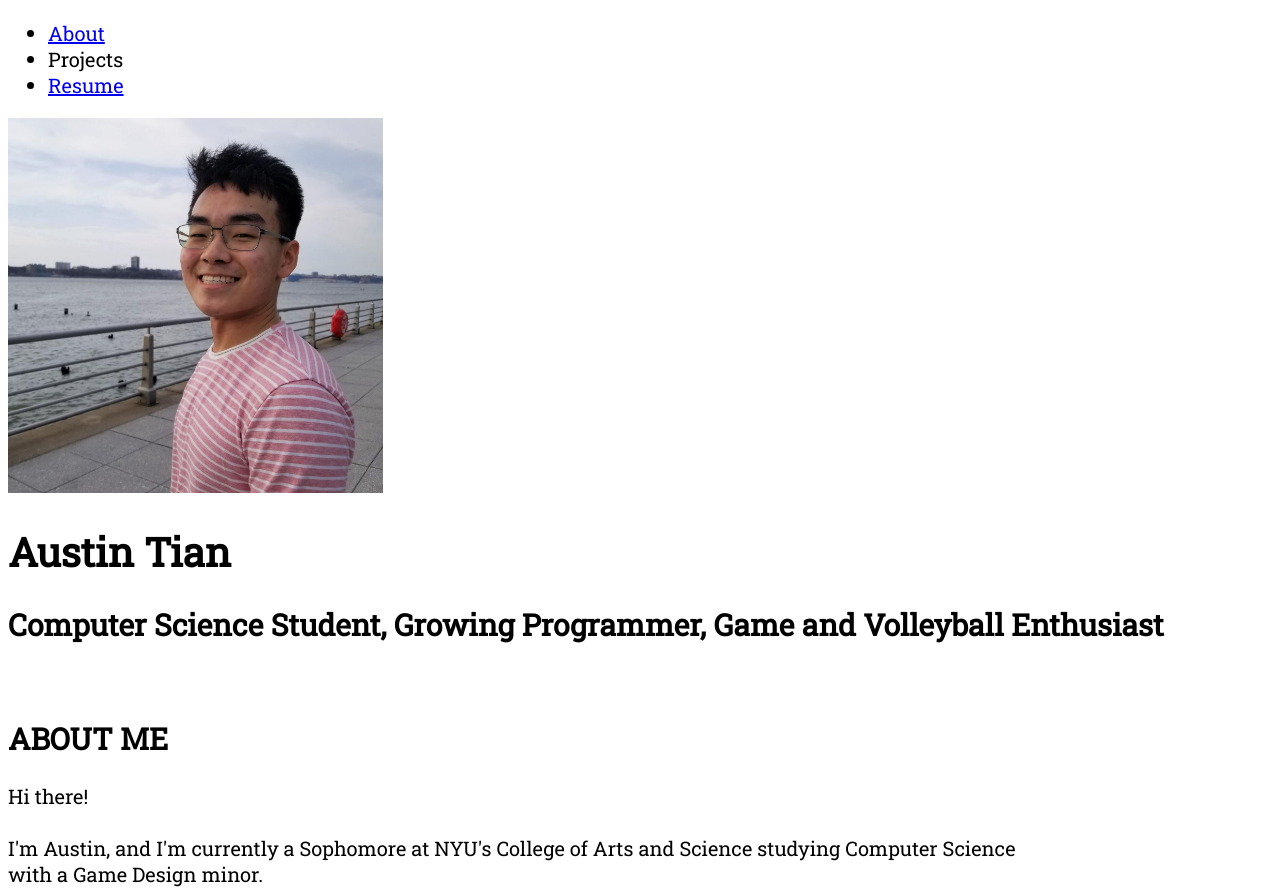
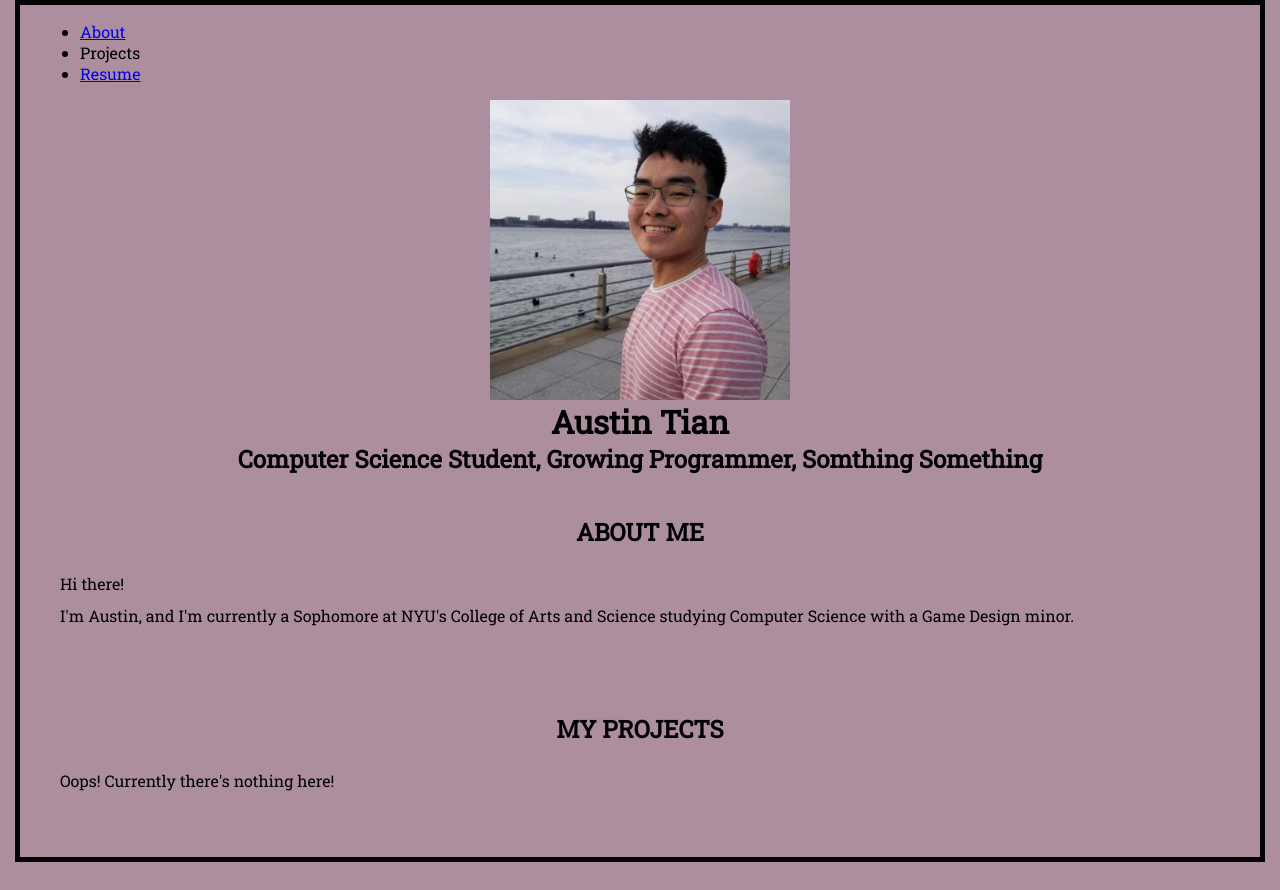
Before and after one commit to austintian03/austintian03.github.io, a plain HTML site: page index.html in a window 1280 px wide. Shown: the top 890 px of the page. After the commit the page ends 862 px from the top, so only its background shows below. Drawn offline with Linux system fonts and the light colour scheme.

Commit message:
basic css test

```diff
--- a/index.html
+++ b/index.html
@@ -18,22 +18,22 @@
         </ul>
       </nav>
       <!--/header in case CSS can only move units, make this separate header-->
-      <img src="images/me.jpg" height="375px" width="375px" alt="Austin Tian at Chelsea Pier"/>
+      <img src="images/me.jpg" height="300px" width="300px" alt="Austin Tian at Chelsea Pier"/>
       <h1>Austin Tian</h1>
-      <h2>Computer Science Student, Growing Programmer, Game and Volleyball Enthusiast</h2>
+      <h2 id="subtitle">Computer Science Student, Growing Programmer, Somthing Something</h2>
     </header>
     <br>
     <div id="About">
       <h2>ABOUT ME</h2>
-      <p>Hi there!<br><br>
-        I'm Austin, and I'm currently a Sophomore at NYU's College of Arts and Science studying Computer Science <br>
+      <p id="about-p">Hi there!<br>
+        I'm Austin, and I'm currently a Sophomore at NYU's College of Arts and Science studying Computer Science
         with a Game Design minor.
       </p>
     </div>
     <br>
     <div id="Projects">
       <h2>MY PROJECTS</h2>
-      <p>Oops! Currently there's nothing here!</p>
+      <p id="project-p">Oops! Currently there's nothing here!</p>
     </div>
   </body>
 
--- a/styles/style.css
+++ b/styles/style.css
@@ -1,4 +1,42 @@
 html {
-  font-size: 20px;
+  /*font-size: 10px;*/
   font-family: 'Roboto Slab', serif;
+  background-color: #AD8E9E;
 }
+
+body{
+  width: 1200px;
+  margin: 0 auto;
+  padding: 0 20px 20px 20px;
+  border: 5px solid black;
+}
+h1 {
+  margin: 0;
+  /*padding: 20px 0;*/
+  font-size: 65x;
+  text-align: center;
+}
+
+h2 {
+  font-size: 25x;
+  text-align: center;
+}
+
+#subtitle {
+  margin: 0;
+}
+
+p{
+  margin: 20px auto;
+  padding: 0 20px 20px 20px;
+  font-size: 16px;
+  line-height: 2;
+  /*letter-spacing: 1px;*/
+  /*text-align: center;*/
+}
+
+
+img[src] {
+  display: block;
+  margin: 0 auto;
+}
```
